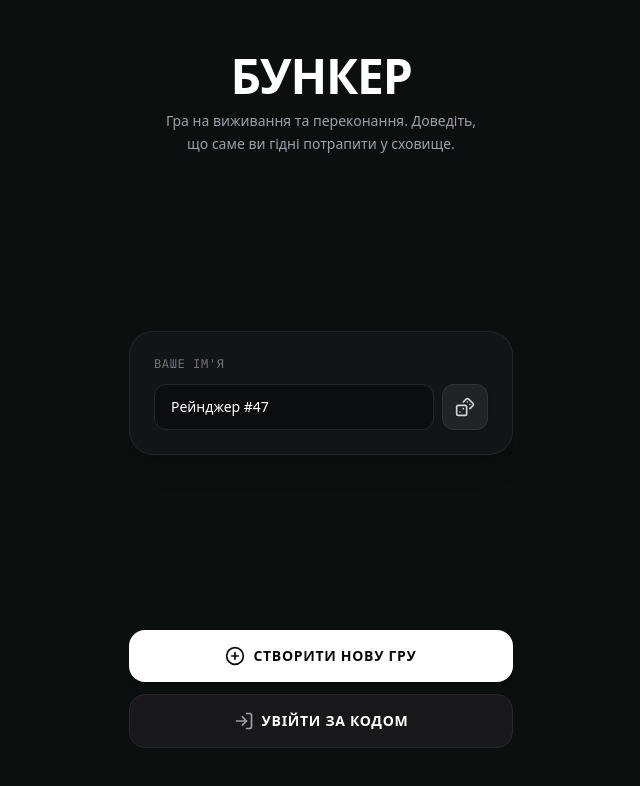
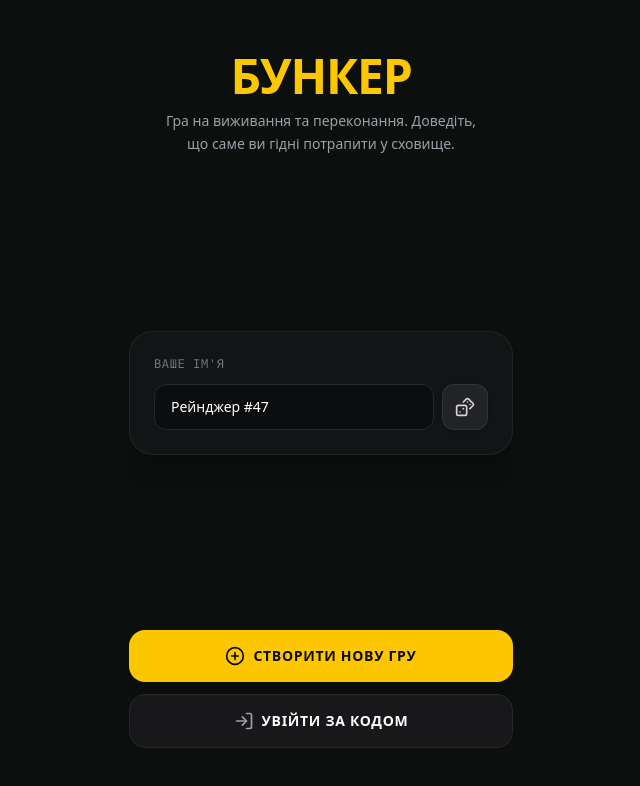
Before and after one commit to prostoCIN/Bunker, a Next.js app: page / in a window 1280 px wide. Shown: the top 786 px of the page, without its empty margins (319-959 px from the left). Built offline with nearby package versions, Linux system fonts and the light colour scheme; no server answers.

Commit message:
Update title and create game button color to yellow on landing page

```diff
--- a/src/app/page.tsx
+++ b/src/app/page.tsx
@@ -409,7 +409,7 @@ function GameApp() {
     <div className="w-full max-w-sm mx-auto flex-1 flex flex-col justify-between items-center py-4 sm:py-6 h-full min-h-0 overflow-y-auto custom-scrollbar animate-in fade-in duration-300">
       {/* Brand Header */}
       <div className="w-full flex flex-col items-center text-center mt-2 sm:mt-4">
-        <h1 className="text-4xl sm:text-5xl font-black tracking-tight text-white uppercase select-none">
+        <h1 className="text-4xl sm:text-5xl font-black tracking-tight text-yellow-400 uppercase select-none">
           БУНКЕР
         </h1>
         <p className="text-sm text-zinc-400 mt-2.5 max-w-xs leading-relaxed">
@@ -447,7 +447,7 @@ function GameApp() {
         <button
           onClick={handleCreateLobby}
           disabled={isLoading}
-          className="w-full py-4 px-6 bg-white hover:bg-zinc-200 disabled:opacity-50 text-zinc-950 font-bold text-sm uppercase tracking-wider rounded-2xl flex items-center justify-center gap-2 shadow-lg hover:shadow-2xl hover:shadow-white/10 hover:scale-[0.985] active:scale-[0.95] transition-all cursor-pointer"
+          className="w-full py-4 px-6 bg-yellow-400 hover:bg-yellow-300 disabled:opacity-50 text-zinc-950 font-bold text-sm uppercase tracking-wider rounded-2xl flex items-center justify-center gap-2 shadow-lg hover:shadow-2xl hover:shadow-yellow-400/20 hover:scale-[0.985] active:scale-[0.95] transition-all cursor-pointer"
         >
           {isLoading ? (
             <Loader2 className="w-5 h-5 animate-spin" />
```
